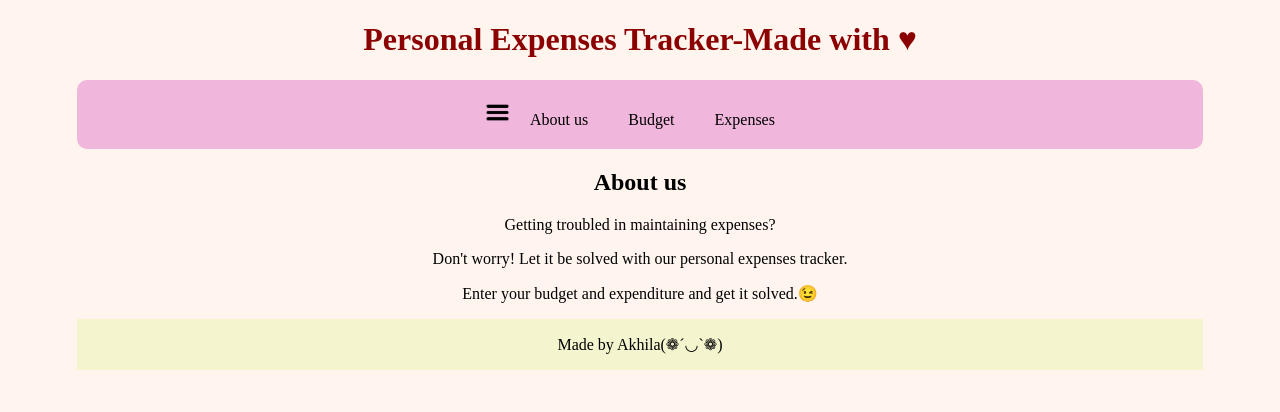
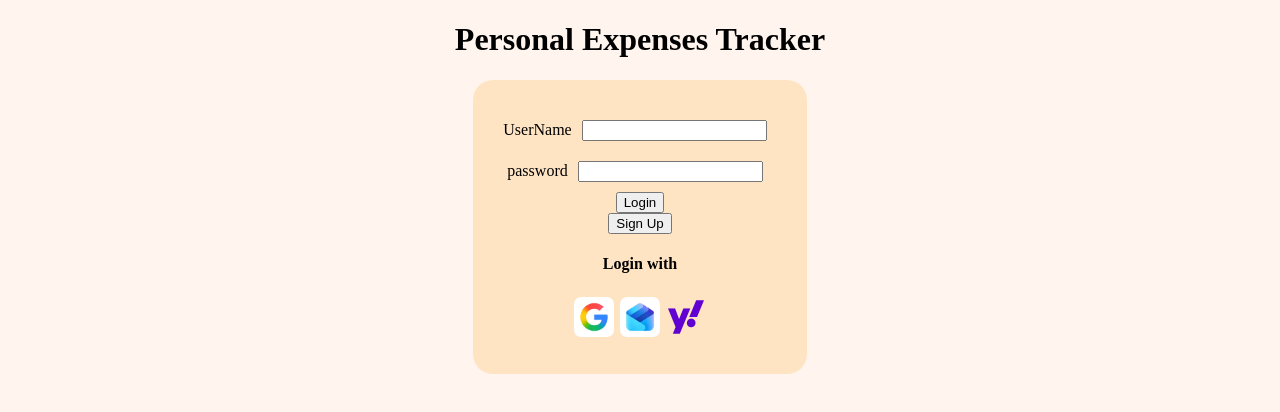
Before and after one commit to Akhila-Satti/personal_expenses_tracker, a React (Vite) app: page / in a window 1280 px wide. Shown: the top 412 px of the page. Built offline with nearby package versions, Linux system fonts and the light colour scheme.

Commit message:
added login and signup features

```diff
--- a/src/App.jsx
+++ b/src/App.jsx
@@ -3,38 +3,17 @@ import "./App.css";
 import Budgets from './Budgets.jsx';
 import Expenses from "./Expenses.jsx";
 import Sidenav from "./Sidenav.jsx";
+import Login from "./Login.jsx";
+import Signup from "./Signup.jsx";
 function App() {
   const [page ,setPage]=useState("default");
+  const[login,setLogin]=useState(false);
+  const[signup,setSignUp]=useState(true);
   return (
     <>
-
-      <div>
-        <h1 id="title">Personal Expenses Tracker-Made with &hearts;</h1>
-      </div>
-      <header>
-        <nav>
-          <Sidenav setPage={setPage}/>
-          <a href="#about" onClick={()=>{
-            setPage("default")
-          }}>About us</a>
-          <a href="#Budgets" onClick={()=>{
-            setPage("budgets")
-          }}>Budget</a>
-          <a href="#expenses" onClick={()=>{
-            setPage("expenses")
-          }}>Expenses</a>
-        </nav>
-      </header>
-      <main id="main">
-        {page=="default" && <Default />}
-      {page==="budgets" &&<Budgets />}
-     {page==="expenses" && <Expenses />}
-      </main>
-
-      <footer>
-        <p>Made by Akhila(❁´◡`❁)</p>
-      </footer>
-
+    {!login && <Login setLogin={setLogin} setSignUp={setSignUp}/>}
+    {!signup && <Signup setLogin={setLogin} setSignUp={setSignUp}/>}
+   {(login && signup) && <Actual page={page} setPage={setPage } />}
 
     </>
   );
@@ -49,6 +28,40 @@ function Default(){
       </div>
   )
 }
+function Actual(props){
+  return(
+    <>
+     <div>
+        <h1 id="title">Personal Expenses Tracker-Made with &hearts;</h1>
+      </div>
+      <header>
+        <nav>
+          <Sidenav setPage={props.setPage}/>
+          <a href="#about" onClick={()=>{
+            props.setPage("default")
+          }}>About us</a>
+          <a href="#Budgets" onClick={()=>{
+            props.setPage("budgets")
+          }}>Budget</a>
+          <a href="#expenses" onClick={()=>{
+            props.setPage("expenses")
+          }}>Expenses</a>
+        </nav>
+      </header>
+      <main id="main">
+
+        {(props.page=="default" ) && <Default />}
+      {(props.page==="budgets" ) && <Budgets />}
+     {(props.page==="expenses" ) && <Expenses />}
+      </main>
+
+      <footer>
+        <p>Made by Akhila(❁´◡`❁)</p>
+      </footer>
+    </>
+
+  )
+}
 
 
 export default App;
--- a/src/Budgets.jsx
+++ b/src/Budgets.jsx
@@ -64,9 +64,7 @@ function AddBudget(props) {
               </th>
 
               <th colSpan="2">
-                <label htmlFor="duration">
-                  Duration<hr></hr>
-                </label>
+                Duration<hr></hr>
               </th>
               <th rowSpan="2">
                 <label htmlFor="amount">Amount</label>
--- a/src/Login.jsx
+++ b/src/Login.jsx
@@ -1,18 +1,24 @@
 import "./Login.css";
-function Login() {
+function Login(props) {
   return (
     <>
     <h1>Personal Expenses Tracker</h1>
       <div id="login">
-        <form action="/backendlogin">
-          <label htmlFor="username">UserName</label>
-          <input type="text" id="username" name="username" required />
+        <form onSubmit={()=>{
+          props.setLogin(true);
+        }}>
+          <label htmlFor="login-username">UserName</label>
+          <input type="text" id="login-username" name="username" required autoComplete="true"/>
           <br />
-          <label htmlFor="password">password</label>
-          <input type="password" id="password" name="password" required />
+          <label htmlFor="login-password">password</label>
+          <input type="password" id="login-password" name="password" required />
           <br />
           <button type="submit">Login</button>
         </form>
+        <button onClick={()=>{
+          props.setSignUp(false);
+          props.setLogin(true);
+        }}>Sign Up </button>
         <div id="altlog">
           <h4>Login with</h4>
 
--- a/src/Signup.jsx
+++ b/src/Signup.jsx
@@ -1,22 +1,28 @@
 import "./Signup.css"
-function Signup() {
+function Signup(props) {
   return (
     <>
     <h1>Personal Expenses Tracker</h1>
       <div id="signup">
-        <form action="/backendlogin">
+        <form onSubmit={()=>{
+          props.setSignUp(true);
+        }}>
         <label htmlFor="firstname">FirstName</label>
           <input type="text" id="firstname" name="firstname" required /><br />
           <label htmlFor="lastname">LastName</label>
           <input type="text" id="lastname" name="lastname" required /><br />
-          <label htmlFor="username">UserName</label>
-          <input type="text" id="username" name="username" required />
+          <label htmlFor="signup-username">UserName</label>
+          <input type="text" id="signup-username" name="username" required />
           <br />
-          <label htmlFor="password">password</label>
-          <input type="password" id="password" name="password" required />
+          <label htmlFor="signup-password">password</label>
+          <input type="password" id="signup-password" name="password" required />
           <br />
           <button type="submit">Sign Up</button>
         </form>
+         <button onClick={()=>{
+          props.setSignUp(true);
+          props.setLogin(false);
+        }}>Login</button>
         <div id="altlog">
           <h4>Sign Up with</h4>
           <section>
```
